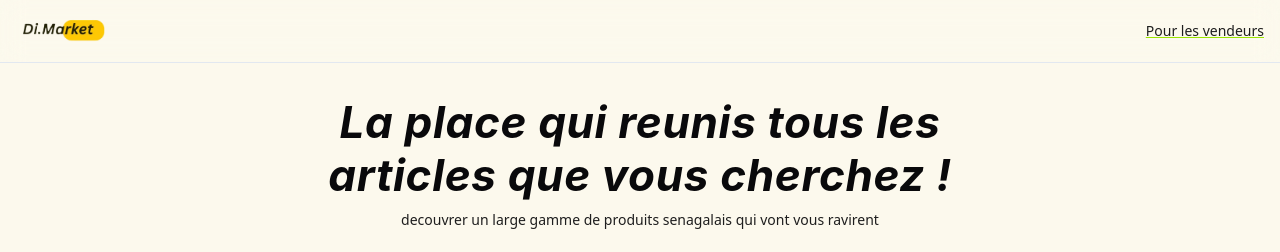
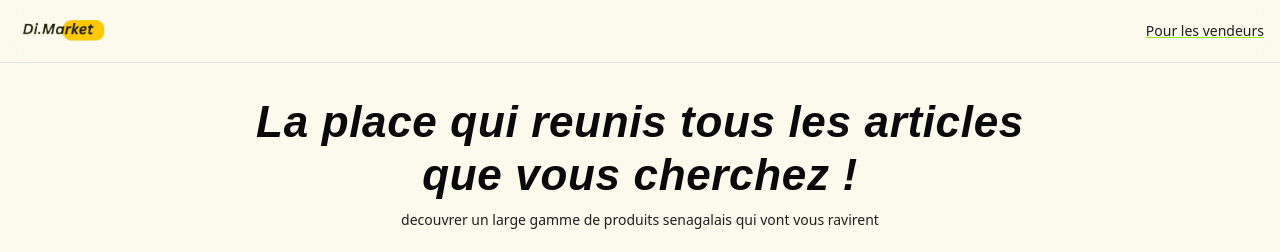
Before and after one commit to DiagneGeek/di-market, a SvelteKit app: page / in a window 1280 px wide. Shown: the top 252 px of the page. Built offline with nearby package versions, Linux system fonts and the light colour scheme; no server answers; the database is empty.

Commit message:
Update app.css

```diff
--- a/src/app.css
+++ b/src/app.css
@@ -17,7 +17,7 @@
   --transition: 160ms cubic-bezier(.2,.8,.2,1);
 
   --font-sans: ui-sans-serif, system-ui, -apple-system, "Segoe UI", Roboto, "Helvetica Neue", Arial;
-  --font-heading: Inter, var(--font-sans);
+  --font-heading: fantasy, var(--font-sans);
 }
 
 /* Base / reset + sensible defaults */
@@ -42,6 +42,7 @@
      line-height: 1.2;
      letter-spacing: 0.015em;
      max-width: 780px;
+     font-style: italic;
   }
 
   h1 {
```
